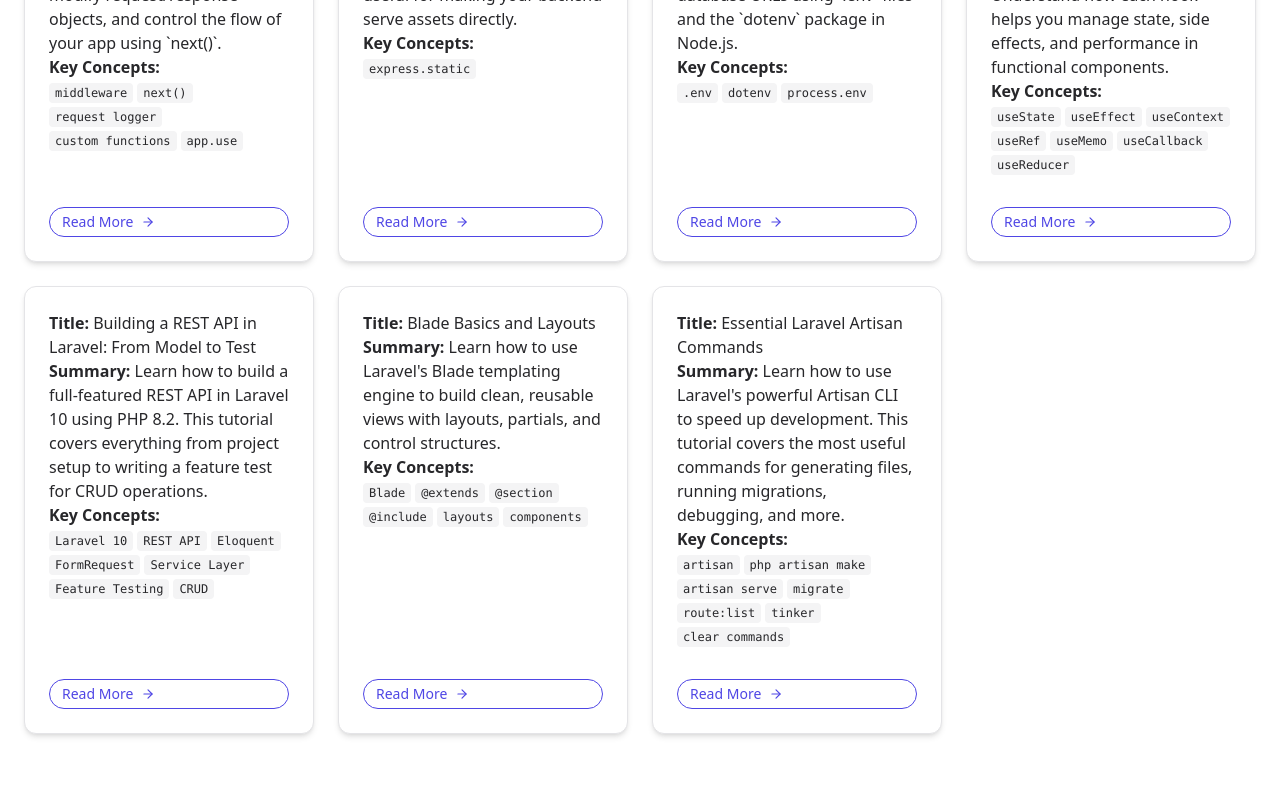
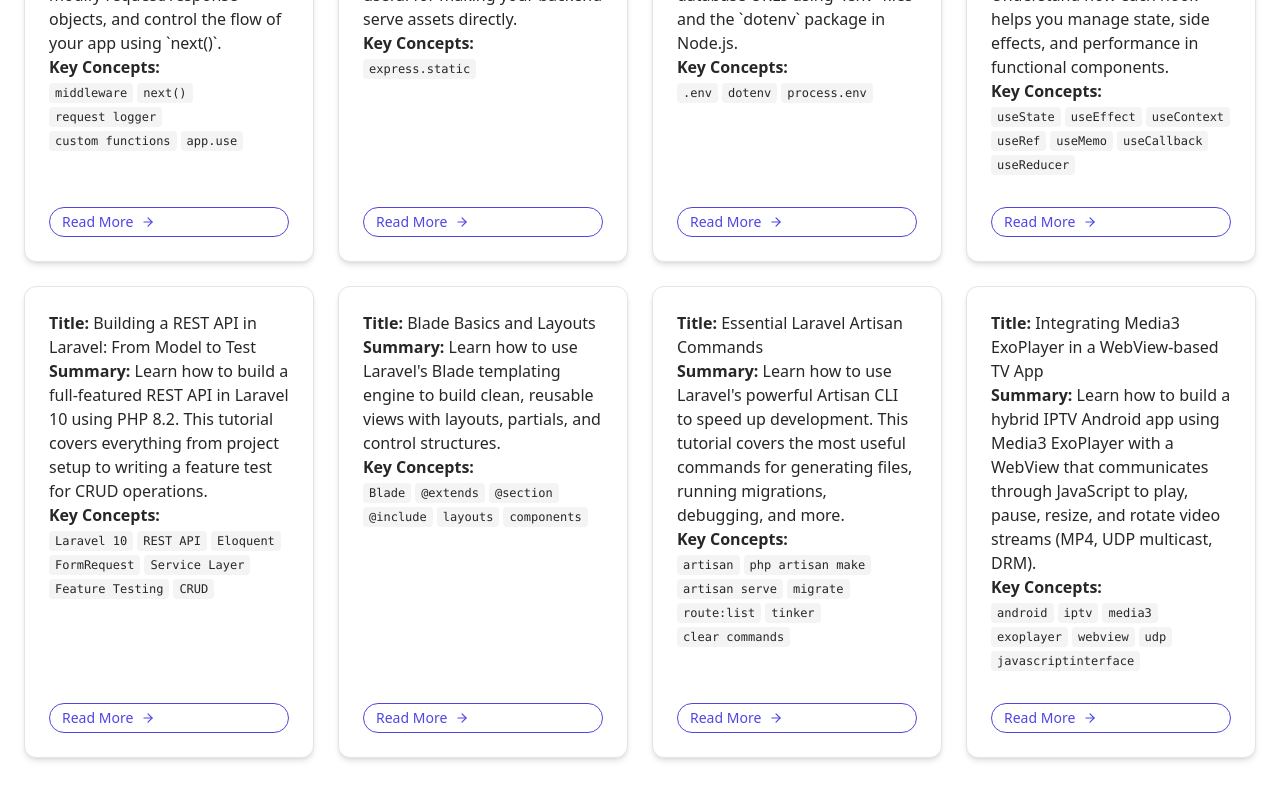
Before and after one commit to yeshansachithak/Project-SnippetForge, a React (Vite) app in the folder app/: page / in a window 1280 px wide. Shown: the part 1658-2458 px from the top of the page. Built offline with nearby package versions, Linux system fonts and the light colour scheme.

Commit message:
Update snippets.js

```diff
--- a/app/src/data/snippets.js
+++ b/app/src/data/snippets.js
@@ -258,6 +258,22 @@
       "clear commands"
     ],
     "file": "/snippets/19-essential-laravel-artisan-commands.md"
+  },
+  {
+    "id": 20,
+    "slug": "media3-webview-player",
+    "title": "Integrating Media3 ExoPlayer in a WebView-based TV App",
+    "summary": "Learn how to build a hybrid IPTV Android app using Media3 ExoPlayer with a WebView that communicates through JavaScript to play, pause, resize, and rotate video streams (MP4, UDP multicast, DRM).",
+    "keyConcepts": [
+      "android",
+      "iptv",
+      "media3",
+      "exoplayer",
+      "webview",
+      "udp",
+      "javascriptinterface"
+    ],
+    "file": "/snippets/20-media3-webview-player.md"
   }
 ];
 
```
